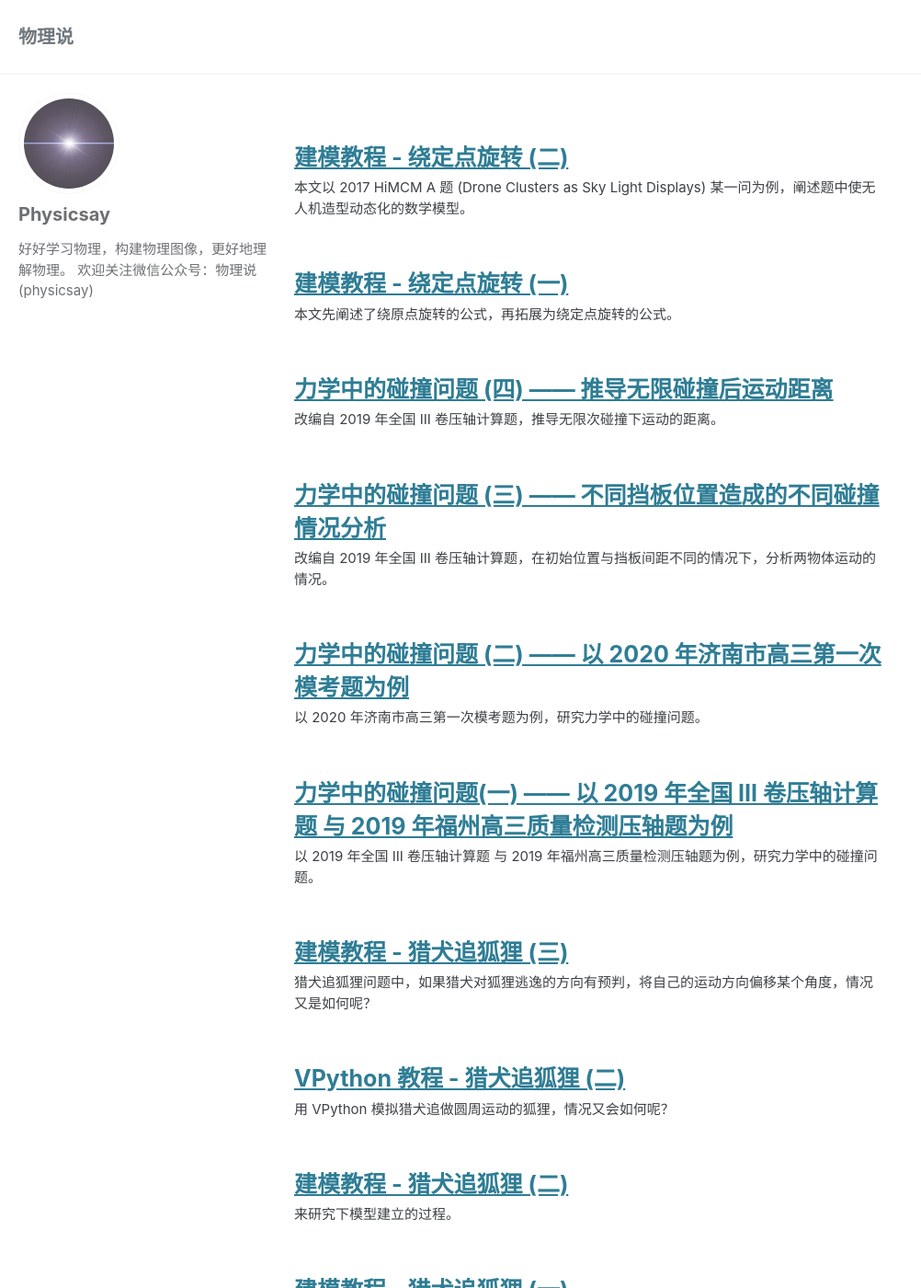
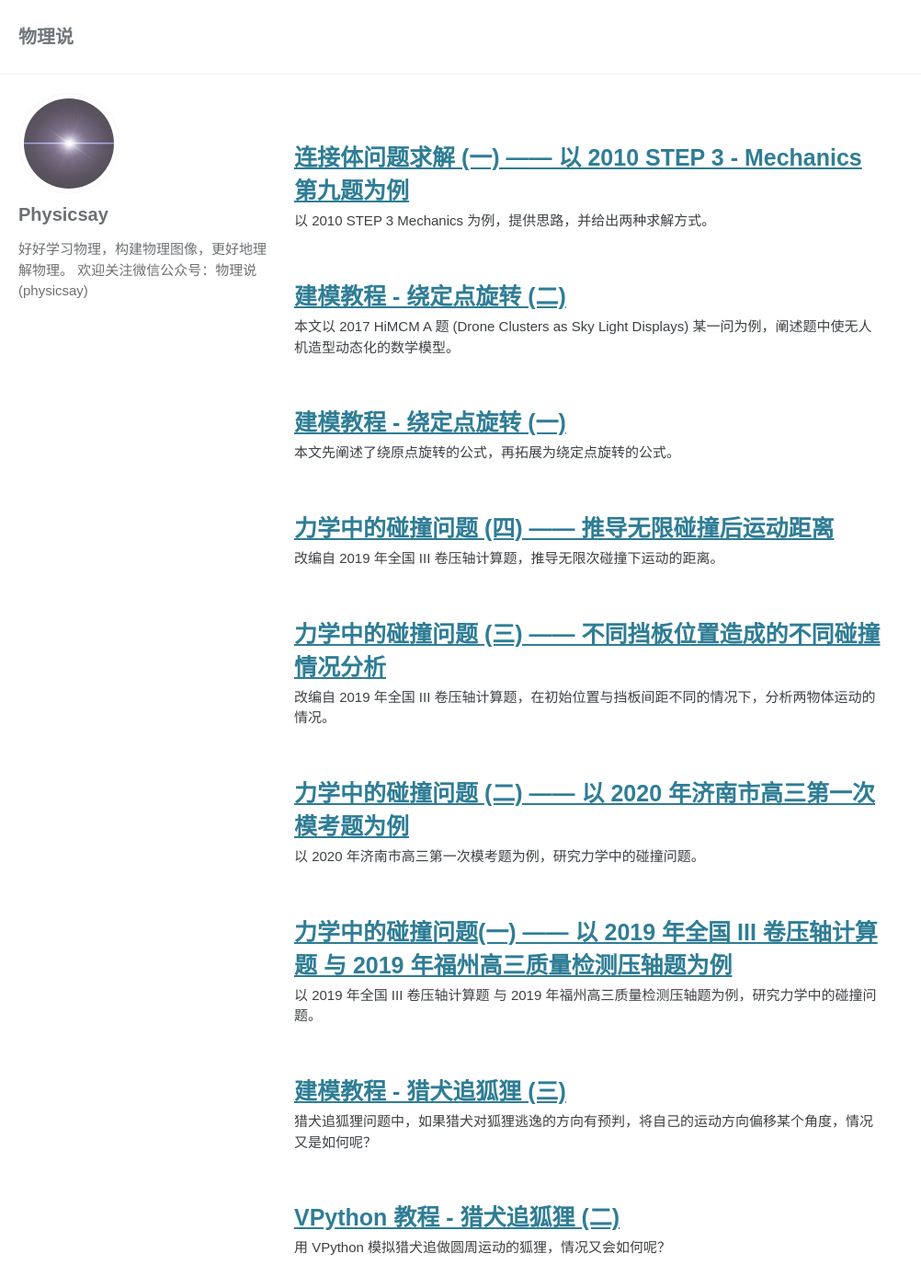
Before and after one commit to physicsay/physicsay-physicsay.github.io, a Jekyll site: the page built from index.html, in a window 1280 px wide and 1400 px high. Shown: the whole window at 92% size, without its empty margins (0-1002 px from the left). Built offline with Jekyll 4.4.1, drawn with Linux system fonts in a browser that asks for light colours; cached includes are drawn as plain includes; nearby versions of some CDN libraries; the list of posts is cut into pages by our own code; some of the changed text lies outside the part shown.

Commit message:
revise css

```diff
--- /dev/null
+++ b/_posts/2020-12-08-step-3-mechanics-2010-9-solution-1.md
@@ -0,0 +1,22 @@
+---
+title: 连接体问题求解 (一) —— 以 2010 STEP 3 - Mechanics 第九题为例
+url: step-3-mechanics-2010-9-solution-1
+date: 2020-12-08 08:08:39
+tags:
+- STEP
+- A Level
+categories:  mechanics
+description: 以 2010 STEP 3 Mechanics 为例，提供思路，并给出两种求解方式。
+---
+
+## 0. 真题
+
+The diagram shows two particles, $P$ and $Q$, connected by a light inextensible string which passes over a smooth block fixed to a horizontal table. The cross-section of the block is a quarter circle with centre $O$, which is at the edge of the table, and radius $a$. The angle between $OP$ and the table is $\theta$. The masses of $P$ and $Q$ are $m$ and $M$, respectively, where $m \lt M$.
+Initially, $P$ is held at rest on the table and in contact with the block, $Q$ is vertically above $O$, and the string is taut. Then $P$ is released. Given that, in the subsequent motion, P remains in contact with the block as θ increases from $0$ to $\frac{\pi}{2}$, find an expression, in terms of $m$, $M$, $\theta$ and $g$, for the normal reaction of the block on $P$ and show that
+
+$$
+\frac{m}{M} \geqslant \frac{\pi-1}{3}
+$$
+
+
+<img src='/assets/images/2020-12-08-step-3-mechanics-2010-9-solution-1/fig.png' style='zoom:40%; margin: 0 auto; display: block;'/>
--- a/_sass/minimal-mistakes/_variables.scss
+++ b/_sass/minimal-mistakes/_variables.scss
@@ -14,8 +14,8 @@ $indent-var: 1.3em !default;
 
 /* system typefaces */
 $serif: Georgia, Times, serif !default;
-$sans-serif: -apple-system, BlinkMacSystemFont, "Roboto", "Segoe UI",
-  "Helvetica Neue", "Lucida Grande", Arial, sans-serif !default;
+$sans-serif: Arial, "Roboto", "Segoe UI",
+  "Helvetica Neue", "Lucida Grande",  sans-serif !default;
 $monospace: Monaco, Consolas, "Lucida Console", monospace !default;
 
 /* sans serif typefaces */
```
Also changed, not shown: assets/images/2020-12-08-step-3-mechanics-2010-9-solution-1/fig.png (added).
